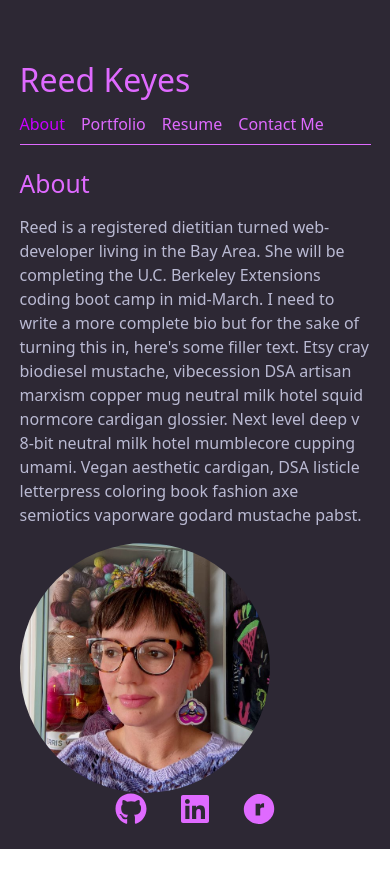
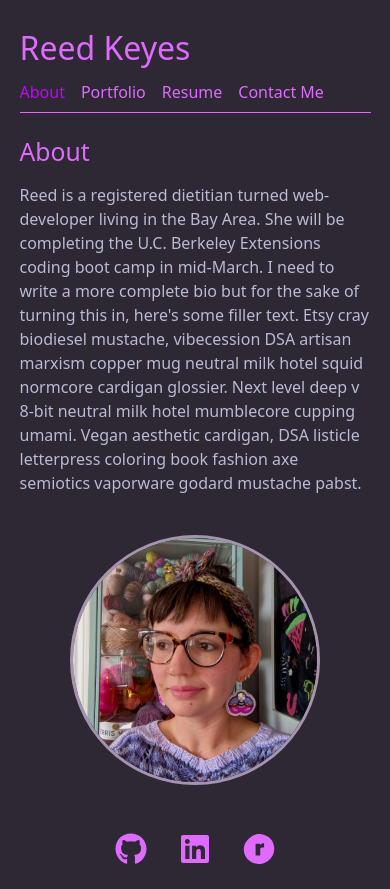
Before and after one commit to rbkeyes/rbk-react-portfolio, a React (Create React App) app: page / in a window 390 px wide. Before the commit the page ends 849 px from the top, so only its background shows below. Built offline with nearby package versions, Linux system fonts and the light colour scheme.

Commit message:
styled about me page and added headshot

```diff
--- a/src/components/Footer.js
+++ b/src/components/Footer.js
@@ -5,7 +5,7 @@ import { FaGithub, FaLinkedin, FaRavelry } from 'react-icons/fa';
 export default function Footer() {
     return (
         <footer className="mt-auto">
-        <ul>
+        <ul className="mt-5">
             <IconContext.Provider value={{ className: "footer-icons", size: "2rem"}}>
             <>
             <li><a href="https://github.com/rbkeyes" alt="Link to github profile"><FaGithub /></a></li>
--- a/src/components/pages/About.js
+++ b/src/components/pages/About.js
@@ -4,17 +4,18 @@ import headshot from '../../images/headshot.jpg'
 
 export default function About() {
   return (
-    <main>
+    <main className='about d-flex justify-content-between'>
+      <div className='about-body me-5'>
       <h2>About</h2>
       <p>
       Reed is a registered dietitian turned web-developer living in the Bay Area. She will be completing the U.C. Berkeley Extensions coding boot camp in mid-March. I need to write a more complete bio but for the sake of turning this in, here's some filler text.
       Etsy cray biodiesel mustache, vibecession DSA artisan marxism copper mug neutral milk hotel squid normcore cardigan glossier. Next level deep v 8-bit neutral milk hotel mumblecore cupping umami. Vegan aesthetic cardigan, DSA listicle letterpress coloring book fashion axe semiotics vaporware godard mustache pabst.
       </p>
-      <div>
+      </div>
+      <div className='headshot'>
         <img
-        className="headshot"
         src={headshot} alt="headshot"
-        style={{width: "250px", height: "250px", objectFit: "cover", borderRadius: "50%"}}/>
+        style={{width: "250px", height: "250px", objectFit: "cover", borderRadius: "50%", border: "solid 3px var(--accent)"}}/>
       </div>
     </main>
   );
--- a/src/styles/style.css
+++ b/src/styles/style.css
@@ -166,7 +166,6 @@ footer li {
     h3 {
         font-size: 1.25rem;
     }
-
     .res-flex {
         flex-direction: column;
     }
@@ -174,11 +173,21 @@ footer li {
         text-align: left;
         margin-left: 1rem;
     }
+    .about {
+        flex-direction: column;
+        align-items: center;
+    }
+    .about-body {
+        margin-right: 0!important;
+    }
+    .headshot {
+        margin-top: 1.5rem;
+    }
 }
 
 @media only screen and (max-width: 600px) {
     header {
-        margin-top: 1.5rem!important;
+        padding-top: 1.5rem!important;
     }
     h1 {
         font-size: 2rem;
@@ -201,6 +210,7 @@ footer li {
         align-items: center;
         margin: 0rem 1rem;
     }
+
 }
 
 @media only screen and (max-width: 360px) {
```
